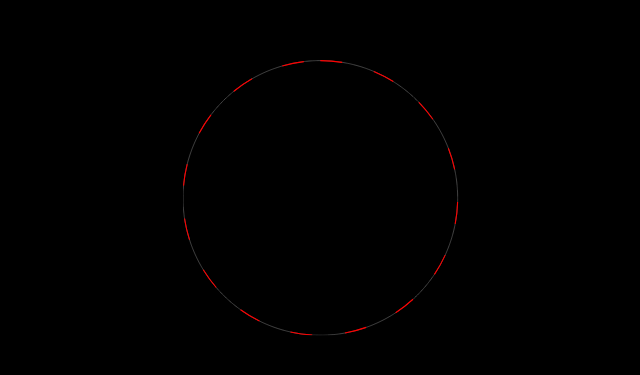
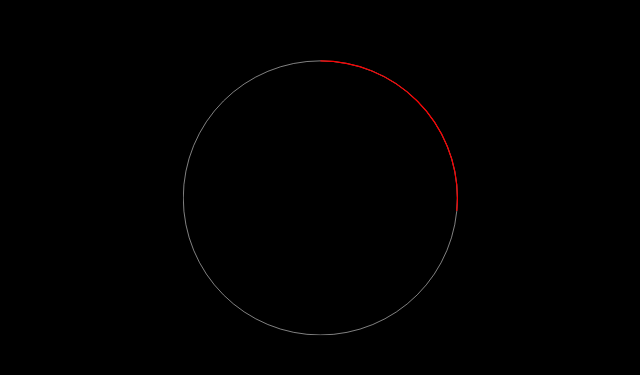
Before and after one commit to natashashanae94/ulta, a React (Create React App) app: page / in a window 1280 px wide. Shown: the part 205-580 px from the top of the page, without its empty margins (316-956 px from the left). Built offline with nearby package versions, Linux system fonts and the light colour scheme.

Commit message:
Updating npm (part 1)

```diff
--- a/src/App.js
+++ b/src/App.js
@@ -8,13 +8,13 @@ function App() {
     <div className="App">
       <div className={svgClass}>
         <CircleBar
-          percentage={40}
           speed={1}
           size={500}
-          strokeWidth={0}
+          progress={100}
+          strokeWidth={1}
           circleOneStroke='#fff'
           circleTwoStroke='#ff0000'
-          trailSpaced='false'
+          trailSpaced={false}
         />
       </div>
     </div>
--- a/src/components/CircleBar/CircleBar.js
+++ b/src/components/CircleBar/CircleBar.jsx
@@ -1,4 +1,4 @@
-import React, { useEffect, useState, useRef } from 'react';
+import React, { useEffect, useState, useRef, useMemo } from 'react';
 import PropTypes from 'prop-types';
 import './_circlebar.scss';
 
@@ -7,49 +7,68 @@ const CircleBar = props => {
     const [offset, setOffset] = useState(0);
     const [progressBar, setProgressBar] = useState(0);
 
+    //Pause the progressBar count on hover
+    const useHover = () => {
+        const [pause, setPause] = useState(false);
+
+        const eventHandlers = useMemo(() => ({
+            onMouseOver() { setPause(true); },
+            onMouseOut() { setPause(false); }
+        }), []);
+
+        return [pause, eventHandlers];
+    }
+
     const circleRef = useRef(null);
 
     const {
         size,
         speed,
         strokeWidth,
-        percentage,
+        progress,
         circleOneStroke,
         circleTwoStroke,
         trailSpaced
     } = props;
 
+    const circleConfig = {
+        viewBox: '0 0 512 512',
+        x: size / 2,
+        y: size / 2,
+      }
+
     const center = size / 2;
     const radius = size / 2 - strokeWidth / 2;
     const circumference = 2 * Math.PI * radius;
-    const pace = percentage / speed;
+    const pace = progressBar  / speed;
 
-    //Circle stroke Animation
+    //Circle stroke animation
     const updatePercentage = () => {
       setTimeout(() => {
-        setProgressBar(progressBar + 1);
-      }, pace);
+        setProgressBar(progressBar + 0.1);
+        const progressOffset = ((100 - progressBar) / 100) * circumference;
+        setOffset(progressOffset);
+
+      }, 30);
     };
 
-    useEffect(() => {
-      if (percentage > 0) updatePercentage();
-    }, [percentage]);
+    console.log(offset, progressBar)
 
     useEffect(() => {
-      if (progressBar < percentage) updatePercentage();
-    }, [progressBar]);
+      if (progressBar < progress) {
+        updatePercentage();
+      } else {
+          setProgressBar(0);
+      }
+    }, [setOffset, circumference, progressBar, offset]);
 
-    // useEffect(() => {
-    //     const progressOffset = ((100 - progress) / 100) * circumference;
-    //     setOffset(progressOffset);
-
-    //     circleRef.current.style = 'transition: stroke-dashoffset 850ms ease-in-out';
-    // }, [setOffset, circumference, progress, offset]);
+     //Pause the progressBar count on hover
+     const [pause, eventHandlers] = useHover();
 
     return (
         <>
-            <svg className="svg" xmlns="http://www.w3.org/2000/svg" viewBox="0 0 512 512" width={size} height={size}>
-                <circle
+            <svg className="svg" xmlns="http://www.w3.org/2000/svg" viewBox={circleConfig.viewBox} width={size} height={size}>
+                <circle {...eventHandlers}
                     className="svg-circle-bg"
                     stroke={circleOneStroke}
                     cx={center}
@@ -65,8 +84,8 @@ const CircleBar = props => {
                     cx={center}
                     cy={center}
                     r={radius}
-                    strokeWidth={2}
-                    strokeDasharray={`${progressBar} ${100 - progressBar}`}
+                    strokeWidth={2.2}
+                    strokeDasharray={circumference}
                     strokeDashoffset={offset}
                 />
             </svg>
```
Also changed, not shown: package.json (+7 -6 lines).
